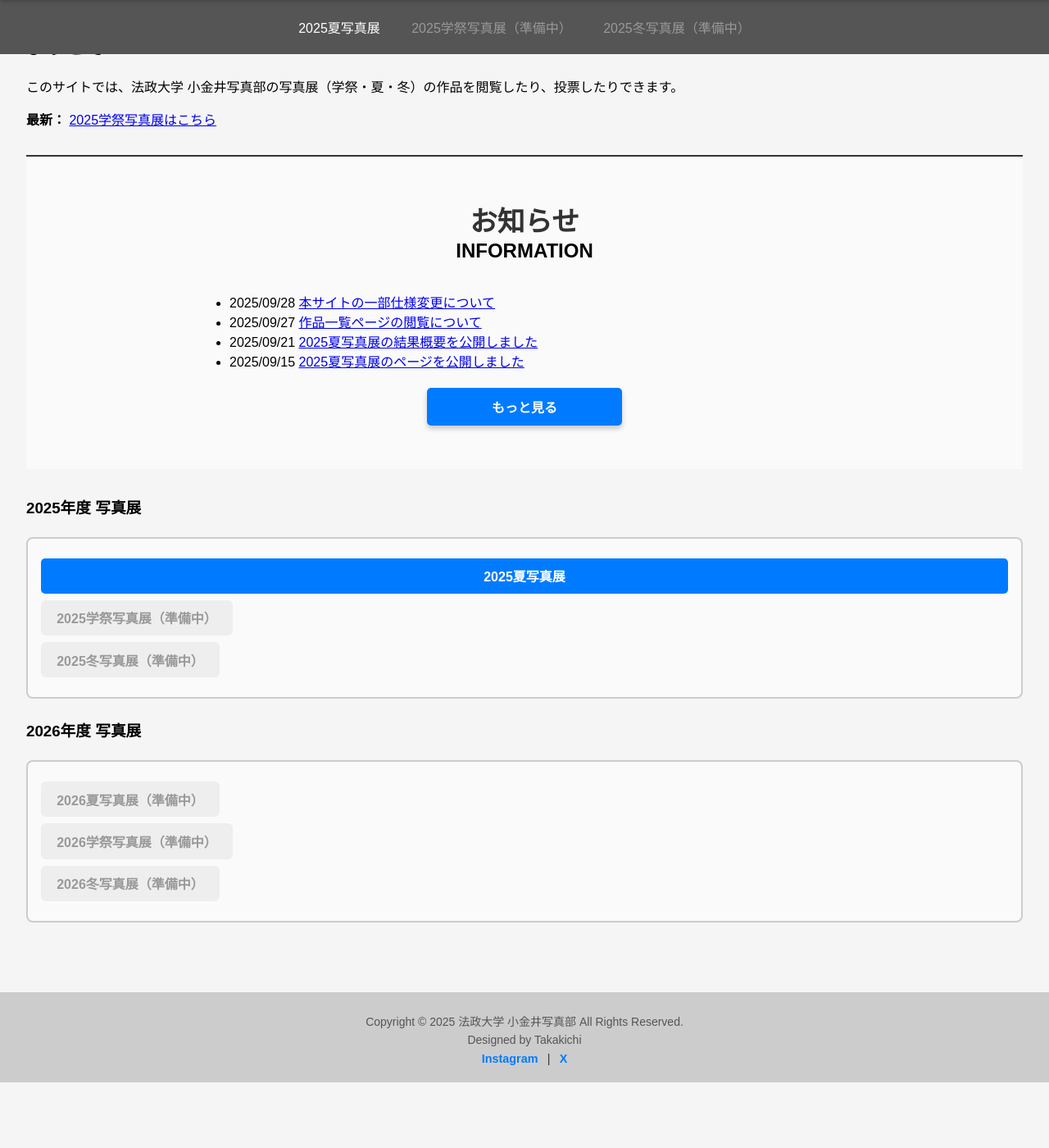
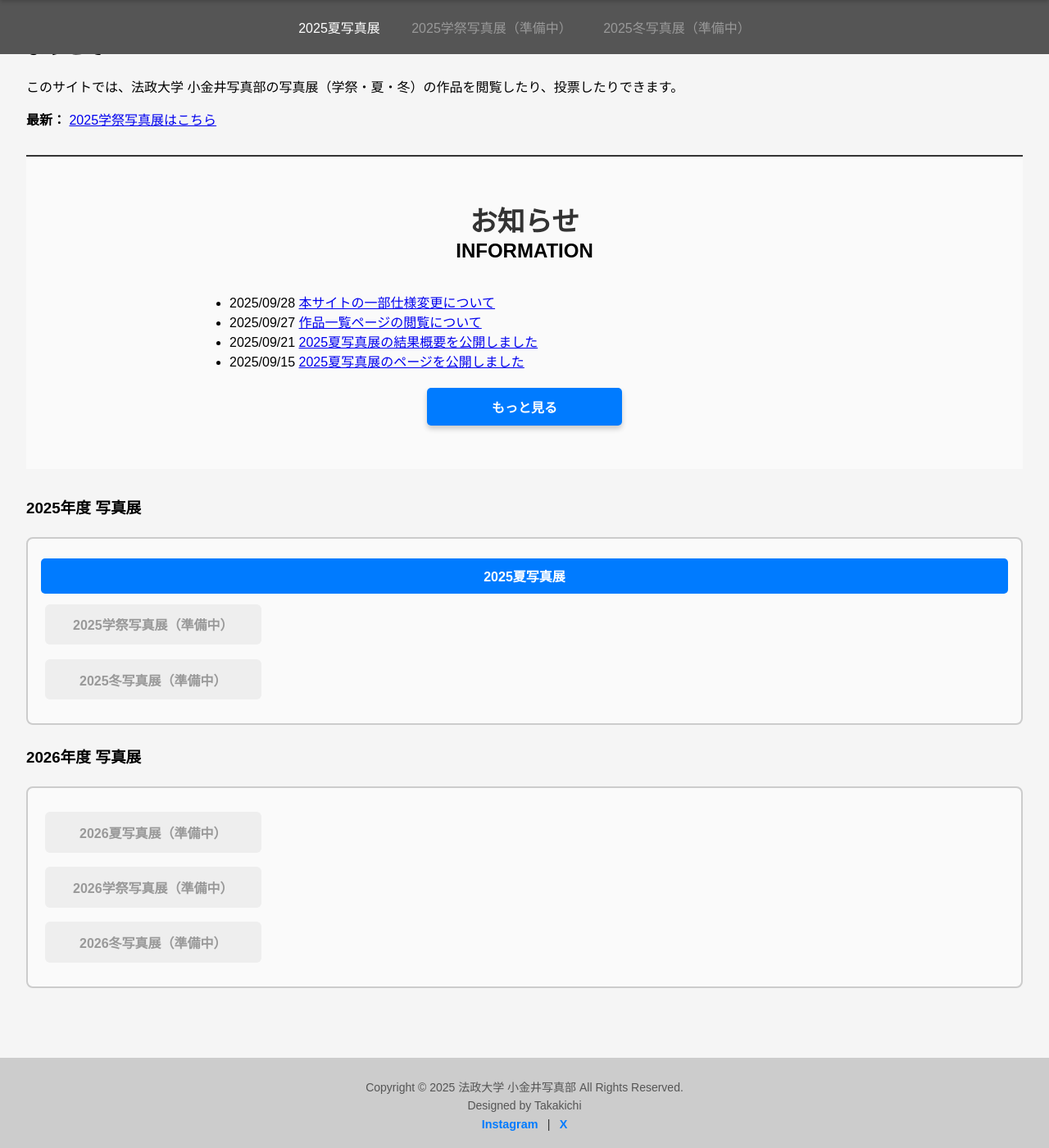
Before and after one commit to fujiyoshi-takayuki/photo-exhibition-site, a Jekyll site: the page built from index.html, in a window 1280 px wide and 1400 px high, scrolled down 134 px. Shown: the whole window at 82% size. Built offline with Jekyll 4.4.1, drawn with Linux system fonts in a browser that asks for light colours; before the commit the page ends 1454 px from its top, so only the background shows below that.

Commit message:
update disabled button and link

```diff
--- a/css/style.css
+++ b/css/style.css
@@ -529,23 +529,28 @@ main {
 
 /* 年度ブロック内の準備中リンク */
 .event-link a.disabled {
-  color: #999;              /* グレー文字 */
-  background-color: #eee;   /* 薄いグレー背景 */
-  cursor: not-allowed;
-  pointer-events: none;
+  display: inline-block;
+  background: #eee;           /* 薄いグレー背景 */
+  color: #999;                /* グレー文字 */
+  padding: 0.8em 2em;         /* ボタンと同じ */
+  min-width: 200px;           /* ボタンと同じ */
+  text-align: center;
+  margin: 0.3em;              /* ボタンと同じ余白 */
+  border-radius: 6px;
+  font-weight: bold;
   text-decoration: none;
-  border-radius: 6px;
-  display: inline-block;
-  padding: 0.6em 1.2em;
+  cursor: not-allowed;        /* カーソル禁止マーク */
+  pointer-events: none;       /* クリック無効化 */
 }
 
 /* ナビゲーションバー内の準備中リンク */
 .navbar a.disabled {
-  color: #999;              /* 文字をグレーに */
-  cursor: not-allowed;      /* カーソル禁止マーク */
-  pointer-events: none;     /* クリック無効化 */
-  background: transparent;  /* 背景はナビ色に合わせて透明 */
+  color: #999;                /* グレー文字 */
+  cursor: not-allowed;
+  pointer-events: none;
+  background: transparent;    /* 背景はナビと統一 */
 }
+
 
 /* ================================
    お知らせセクション
```
